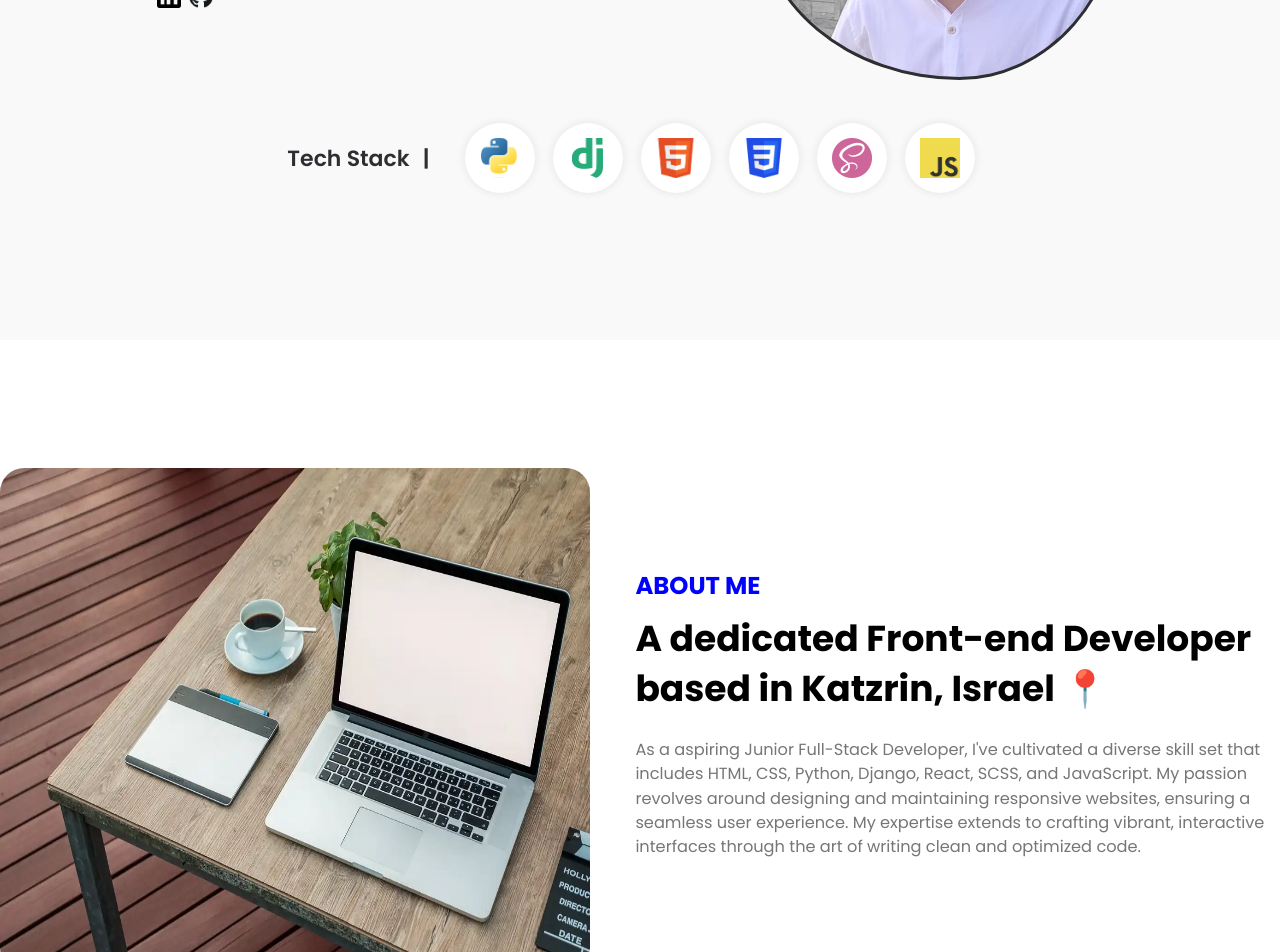
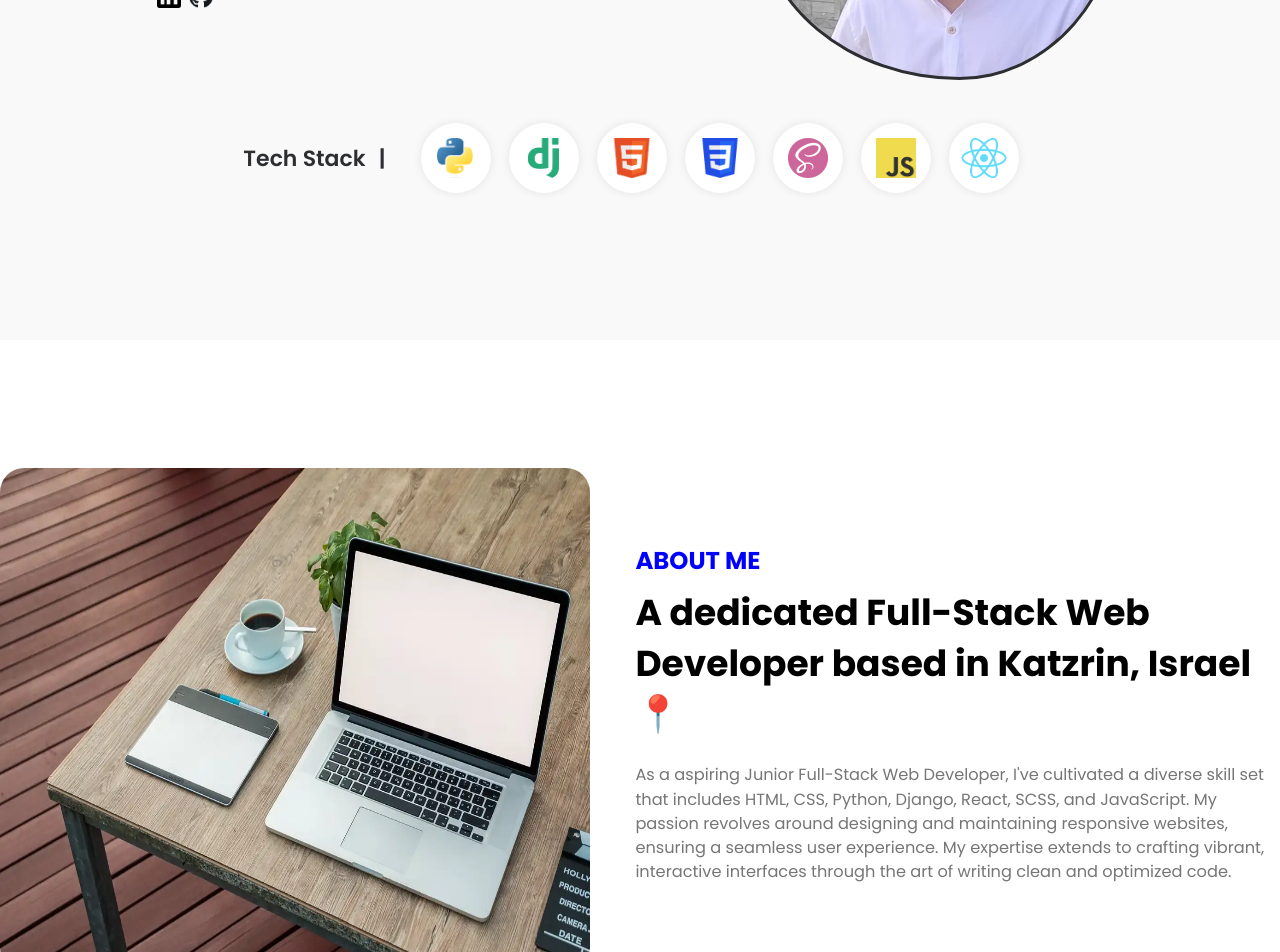
Before and after one commit to Gilad-Weinberger/portfolio, a React (Vite) app: page / in a window 1280 px wide. Shown: the part 460-1412 px from the top of the page. Built offline with nearby package versions, Linux system fonts and the light colour scheme; a web font is replaced by a local one.

Commit message:
adding react to the languages list

```diff
--- a/src/components/About.jsx
+++ b/src/components/About.jsx
@@ -12,10 +12,10 @@ const About = () => {
       <div className="text">
         <p className="title">ABOUT ME</p>
         <p className="semi-title">
-          A dedicated Front-end Developer based in Katzrin, Israel 📍
+          A dedicated Full-Stack Web Developer based in Katzrin, Israel 📍
         </p>
         <p className="description">
-        As a aspiring Junior Full-Stack Developer, I've cultivated a diverse skill set that includes HTML, CSS, Python, Django, React, SCSS, and JavaScript. My passion revolves around designing and maintaining responsive websites, ensuring a seamless user experience. My expertise extends to crafting vibrant, interactive interfaces through the art of writing clean and optimized code.
+        As a aspiring Junior Full-Stack Web Developer, I've cultivated a diverse skill set that includes HTML, CSS, Python, Django, React, SCSS, and JavaScript. My passion revolves around designing and maintaining responsive websites, ensuring a seamless user experience. My expertise extends to crafting vibrant, interactive interfaces through the art of writing clean and optimized code.
         </p>
       </div>
     </a>
--- a/src/components/Me.jsx
+++ b/src/components/Me.jsx
@@ -10,7 +10,7 @@ import sass from "../images/sass.png";
 import python from "../images/python.png";
 
 const Me = () => {
-  const languages = [python, django, html, css, sass, javascript];
+  const languages = [python, django, html, css, sass, javascript, react];
 
   return (
     <div className="me-lang">
```
Also changed, not shown: public/python.png (deleted).
